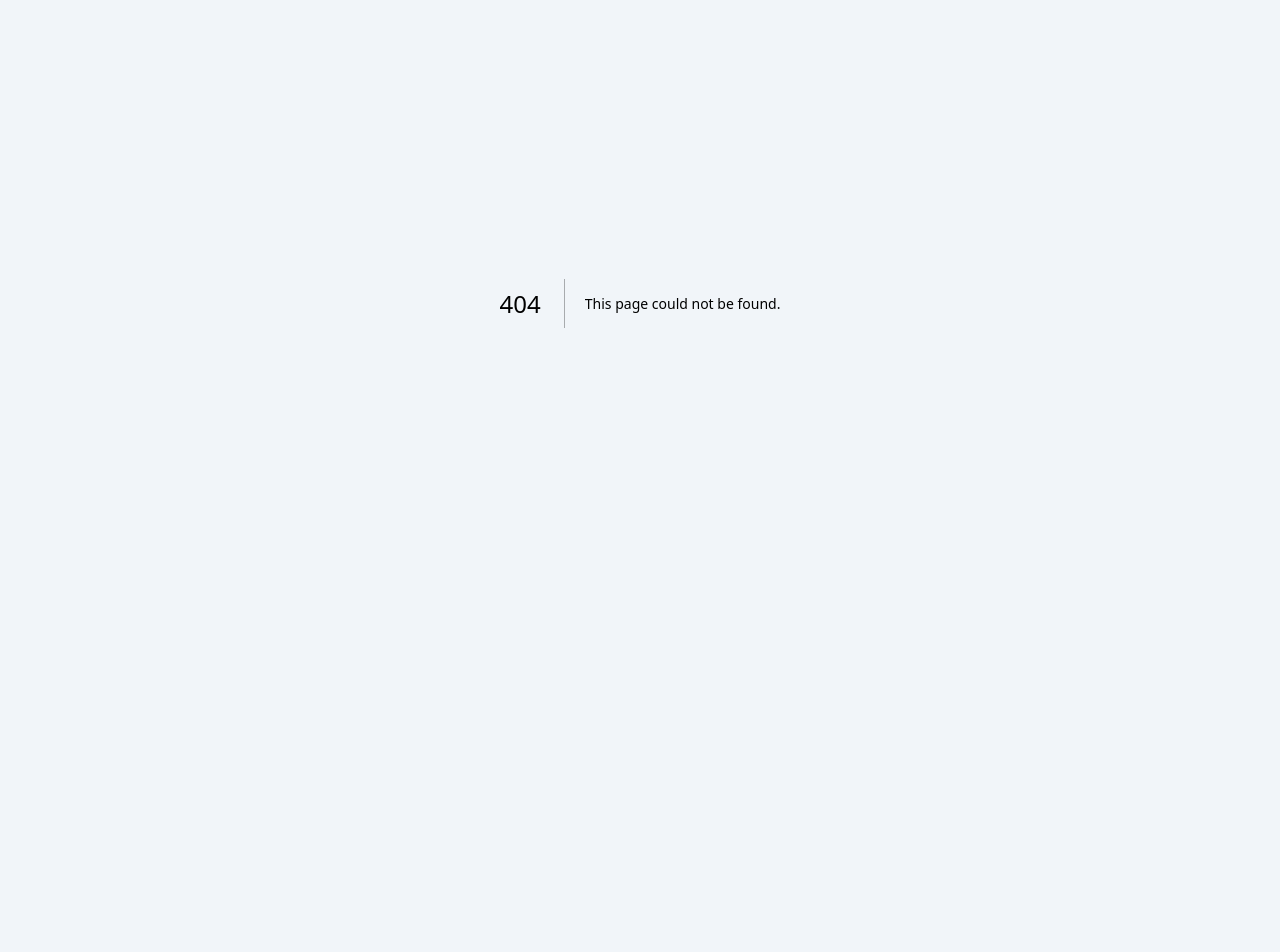
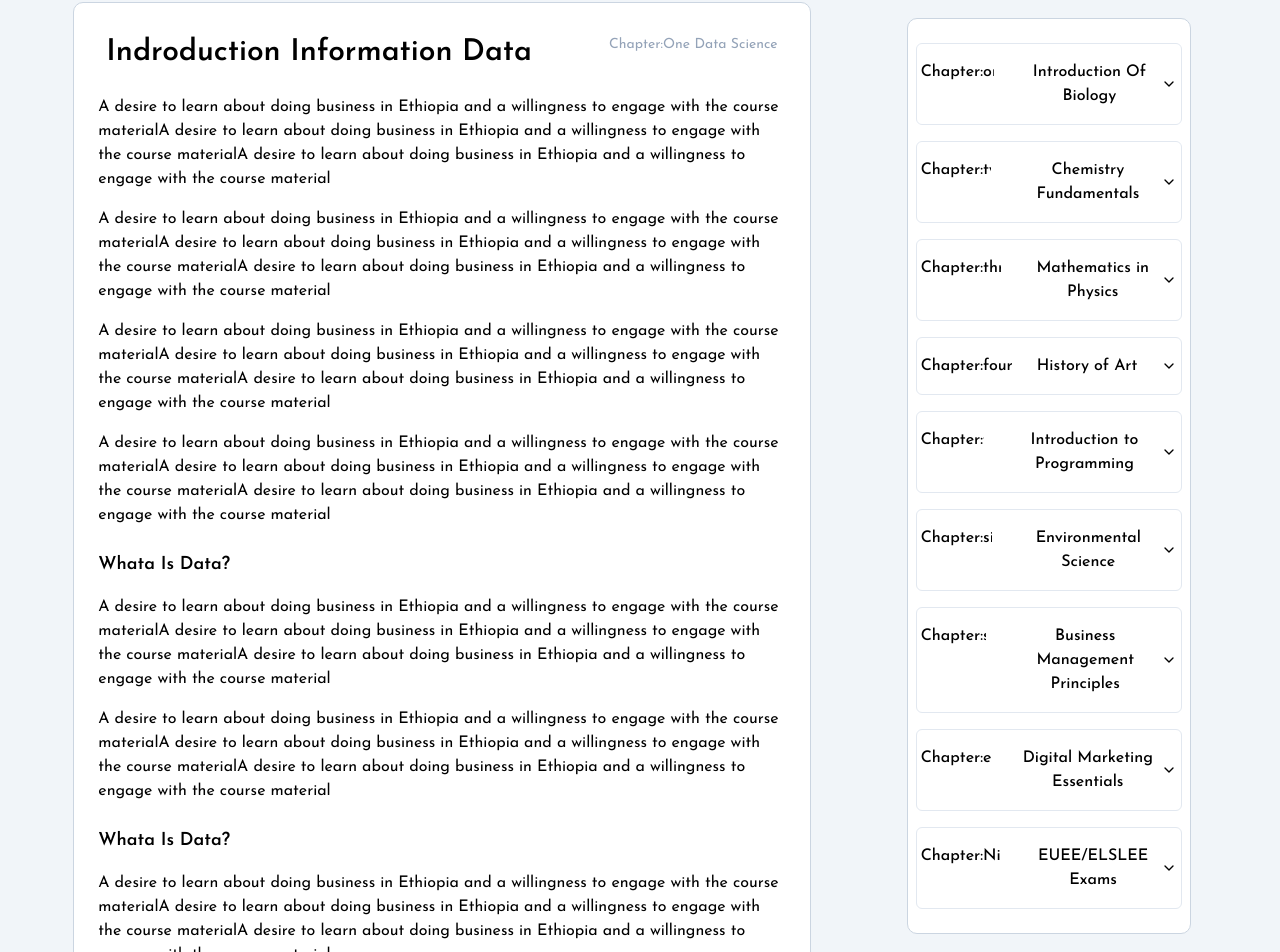
Before and after one commit to deribewsoftware/shadcn_Ui, a Next.js app: page /course/1/1/1 in a window 1280 px wide. Before the commit this address had no page. Shown: the part 94-1046 px from the top of the page. Before the commit the page ends 800 px from the top, so only its background shows below. Built offline with nearby package versions, Linux system fonts and the light colour scheme.

Commit message:
deatil course notes added

```diff
--- /dev/null
+++ b/app/course/[id]/[chapterId]/[lessonId]/page.tsx
@@ -0,0 +1,120 @@
+import Container from "@/components/container/container";
+import CourseContent from "../../courseContent";
+import Heading from "@/components/Heading/Heading";
+import Footer from "@/components/footer/footer";
+import Navbar from "@/components/navbar/Navbar";
+
+interface IParams{
+  chapterId: string;
+  lessonId: string;
+  id:string;
+}
+
+const CourseLesson = ({params}:{params:IParams}) => {
+  return ( <div className="flex flex-col gap-10">
+    <Navbar/>
+    <div className="md:flex w-full justify-center gap-20 p-2">
+   <div className="flex flex-col w-full md:w-7/12">
+
+
+
+   <Container
+   childern={<div className="flex flex-col gap-4 p-2 md:p-6">
+    <div className="flex justify-between p-2 flex-wrap">
+      <Heading
+      title="Indroduction Information Data"
+      />
+      <p className="text-sm text-slate-400 order-first md:order-last">Chapter:One <span>Data Science</span></p>
+    </div>
+    <p>A desire to learn about doing business in
+       Ethiopia and a willingness to engage with the course
+        materialA desire to learn about doing business in Ethiopia and a willingness to engage with the course
+       materialA desire to learn about doing business in Ethiopia and
+       a willingness to engage with the course material</p>
+       <p>A desire to learn about doing business in
+       Ethiopia and a willingness to engage with the course
+        materialA desire to learn about doing business in Ethiopia and a willingness to engage with the course
+       materialA desire to learn about doing business in Ethiopia and
+       a willingness to engage with the course material</p>
+       <p>A desire to learn about doing business in
+       Ethiopia and a willingness to engage with the course
+        materialA desire to learn about doing business in Ethiopia and a willingness to engage with the course
+       materialA desire to learn about doing business in Ethiopia and
+       a willingness to engage with the course material</p>
+       <p>A desire to learn about doing business in
+       Ethiopia and a willingness to engage with the course
+        materialA desire to learn about doing business in Ethiopia and a willingness to engage with the course
+       materialA desire to learn about doing business in Ethiopia and
+       a willingness to engage with the course material</p>
+       <h1 className="font-semibold mt-2 text-lg">Whata Is Data?</h1>
+       <p>A desire to learn about doing business in
+       Ethiopia and a willingness to engage with the course
+        materialA desire to learn about doing business in Ethiopia and a willingness to engage with the course
+       materialA desire to learn about doing business in Ethiopia and
+       a willingness to engage with the course material</p>
+       <p>A desire to learn about doing business in
+       Ethiopia and a willingness to engage with the course
+        materialA desire to learn about doing business in Ethiopia and a willingness to engage with the course
+       materialA desire to learn about doing business in Ethiopia and
+       a willingness to engage with the course material</p>
+       <h1 className="font-semibold mt-2 text-lg">Whata Is Data?</h1>
+       <p>A desire to learn about doing business in
+       Ethiopia and a willingness to engage with the course
+        materialA desire to learn about doing business in Ethiopia and a willingness to engage with the course
+       materialA desire to learn about doing business in Ethiopia and
+       a willingness to engage with the course material</p>
+       <p>A desire to learn about doing business in
+       Ethiopia and a willingness to engage with the course
+        materialA desire to learn about doing business in Ethiopia and a willingness to engage with the course
+       materialA desire to learn about doing business in Ethiopia and
+       a willingness to engage with the course material</p>
+       <h1 className="font-semibold mt-2 text-lg">Whata Is Data?</h1>
+       <p>A desire to learn about doing business in
+       Ethiopia and a willingness to engage with the course
+        materialA desire to learn about doing business in Ethiopia and a willingness to engage with the course
+       materialA desire to learn about doing business in Ethiopia and
+       a willingness to engage with the course material</p>
+       <p>A desire to learn about doing business in
+       Ethiopia and a willingness to engage with the course
+        materialA desire to learn about doing business in Ethiopia and a willingness to engage with the course
+       materialA desire to learn about doing business in Ethiopia and
+       a willingness to engage with the course material</p>
+       <h1 className="font-semibold mt-2 text-lg">Whata Is Data?</h1>
+       <p>A desire to learn about doing business in
+       Ethiopia and a willingness to engage with the course
+        materialA desire to learn about doing business in Ethiopia and a willingness to engage with the course
+       materialA desire to learn about doing business in Ethiopia and
+       a willingness to engage with the course material</p>
+       <p>A desire to learn about doing business in
+       Ethiopia and a willingness to engage with the course
+        materialA desire to learn about doing business in Ethiopia and a willingness to engage with the course
+       materialA desire to learn about doing business in Ethiopia and
+       a willingness to engage with the course material</p>
+       <h1 className="font-semibold mt-2 text-lg">Whata Is Data?</h1>
+       <p>A desire to learn about doing business in
+       Ethiopia and a willingness to engage with the course
+        materialA desire to learn about doing business in Ethiopia and a willingness to engage with the course
+       materialA desire to learn about doing business in Ethiopia and
+       a willingness to engage with the course material</p>
+       <p>A desire to learn about doing business in
+       Ethiopia and a willingness to engage with the course
+        materialA desire to learn about doing business in Ethiopia and a willingness to engage with the course
+       materialA desire to learn about doing business in Ethiopia and
+       a willingness to engage with the course material</p>
+       <div className="flex justify-center md:p-4">
+        <button className="border border-[1.5px] border-slate-400 hover:text-teal-400 hover:border-teal-400 bg-transparent rounded-[5px] py-1 px-3">Start Quizes</button>
+       </div>
+   </div>}
+   />
+   </div>
+   <div className="w-full mt-6 md:m-0 md:w-3/12 flex h-full justify-center md:p-4">
+    <Container
+    childern={<CourseContent courseId={params.id}/>}
+    />
+   </div>
+  </div>
+  <Footer/>
+  </div> );
+}
+
+export default CourseLesson;
--- a/app/course/[id]/courseContent.tsx
+++ b/app/course/[id]/courseContent.tsx
@@ -1,3 +1,4 @@
+"use client"
 import {
   Accordion,
   AccordionContent,
@@ -5,21 +6,29 @@ import {
   AccordionTrigger,
 } from "@/components/ui/accordion"
 import { coursesContents } from "@/lib/courseContent"
-
-export function CourseContent() {
+import { useRouter } from "next/navigation"
+interface courseContentProps{
+  courseId: string;
+}
+const  CourseContent:React.FC<courseContentProps>=({courseId})=> {
+const router=useRouter();
+  const onLessonRouter=(courseId:string,chapterId:string,lessonId:string)=>{
+router.push(`/course/${courseId}/${chapterId}/${lessonId}`)
+router.refresh()
+  }
   return (
     <Accordion type="single" collapsible className="w-full p-2" >
 
       {coursesContents.map((courseContent,index) =>{
         return <AccordionItem key={index} value={`${index}`}className="border border-slate-200  my-4 px-1 rounded-[6px]">
-        <AccordionTrigger ><div className="flex gap-6 text-lg text-captalize">
+        <AccordionTrigger ><div className="flex gap-6 text-md text-captalize">
          <h5>Chapter:{courseContent.chapter}</h5>
          <h5>{courseContent.title}</h5>
           </div></AccordionTrigger>
         <AccordionContent className="bg-white">
           <ul className="">
             {courseContent.lessons.map((lesson,ind)=>{
-return <li className="flex text-md  gap-2  hover:underline  hover:text-teal-500 p-1 transition duration-300" key={ind}>
+return <li onClick={()=>onLessonRouter(courseId,`${index+1}`,`${ind+1}`)} className="flex text-md  gap-2  hover:underline  hover:text-teal-500 p-1 transition duration-300" key={ind}>
   <h5>Lesson:{ind+1}</h5>
   <h5>{lesson}</h5>
 </li>
@@ -35,3 +44,4 @@ return <li className="flex text-md  gap-2  hover:underline  hover:text-teal-500
     </Accordion>
   )
 }
+export default CourseContent;
--- a/app/course/[id]/page.tsx
+++ b/app/course/[id]/page.tsx
@@ -3,7 +3,7 @@ import Container from "@/components/container/container";
 import Footer from "@/components/footer/footer";
 import { useParams } from "next/navigation";
 import { useEffect, useState } from "react";
-import { CourseContent } from "./courseContent";
+
 import RatingCourse from "./rating/rating";
 import Heading from "@/components/Heading/Heading";
 import { BsBarChart } from "react-icons/bs";
@@ -15,6 +15,7 @@ import { IconType } from "react-icons";
 import { Rating } from "@mui/material";
 import Reviews from "./reviews/Reviews";
 import { reviews } from "@/lib/reviews";
+import CourseContent from "./courseContent";
 
 
 interface ContentListProps{
@@ -141,7 +142,7 @@ const aboutCourse=["Welcome to this practical course on doing business in Ethiop
 
 
 <Container
-     childern={<CourseContent/>}
+     childern={<CourseContent courseId={id.toString()}/>}
      />
 
 
```
